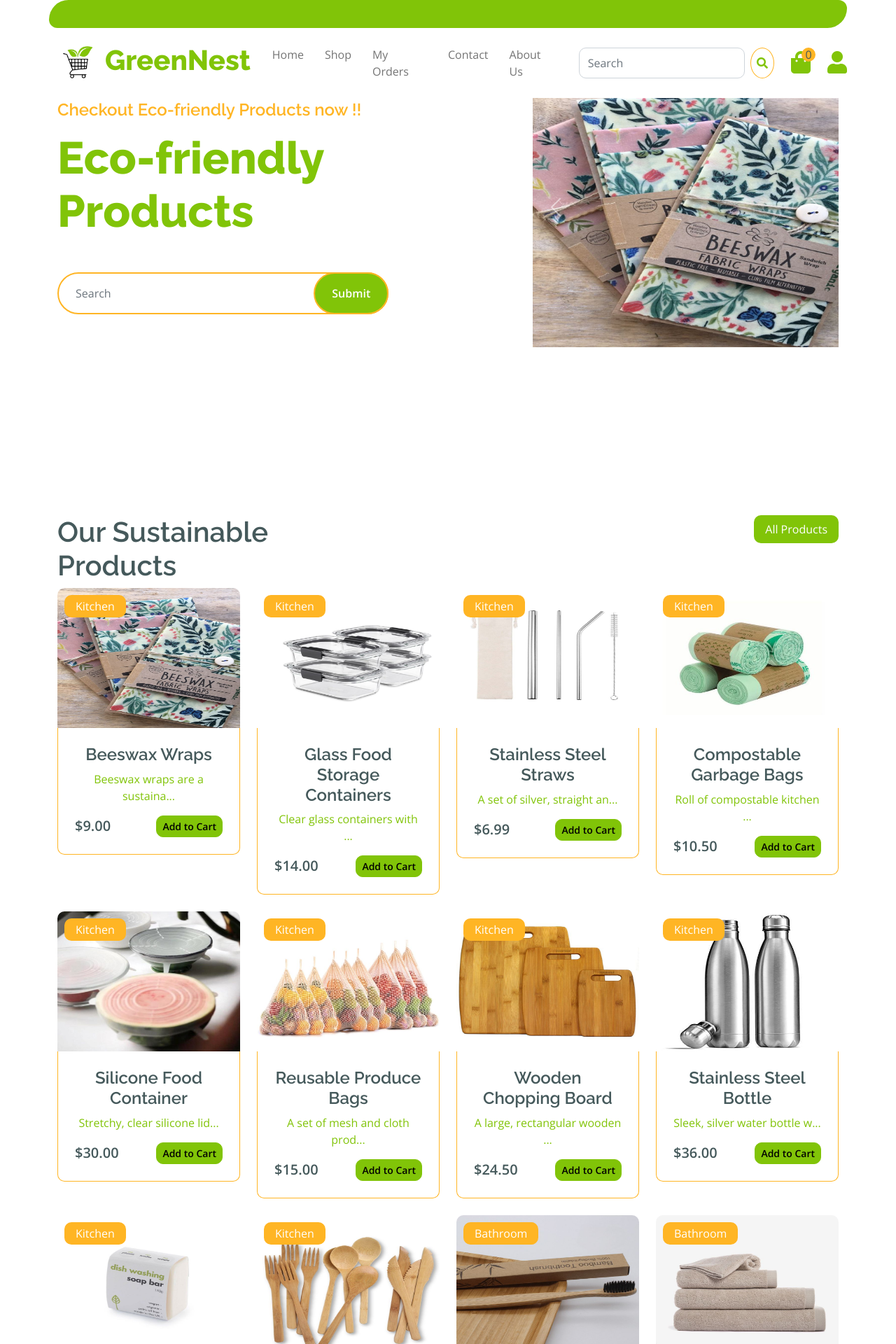
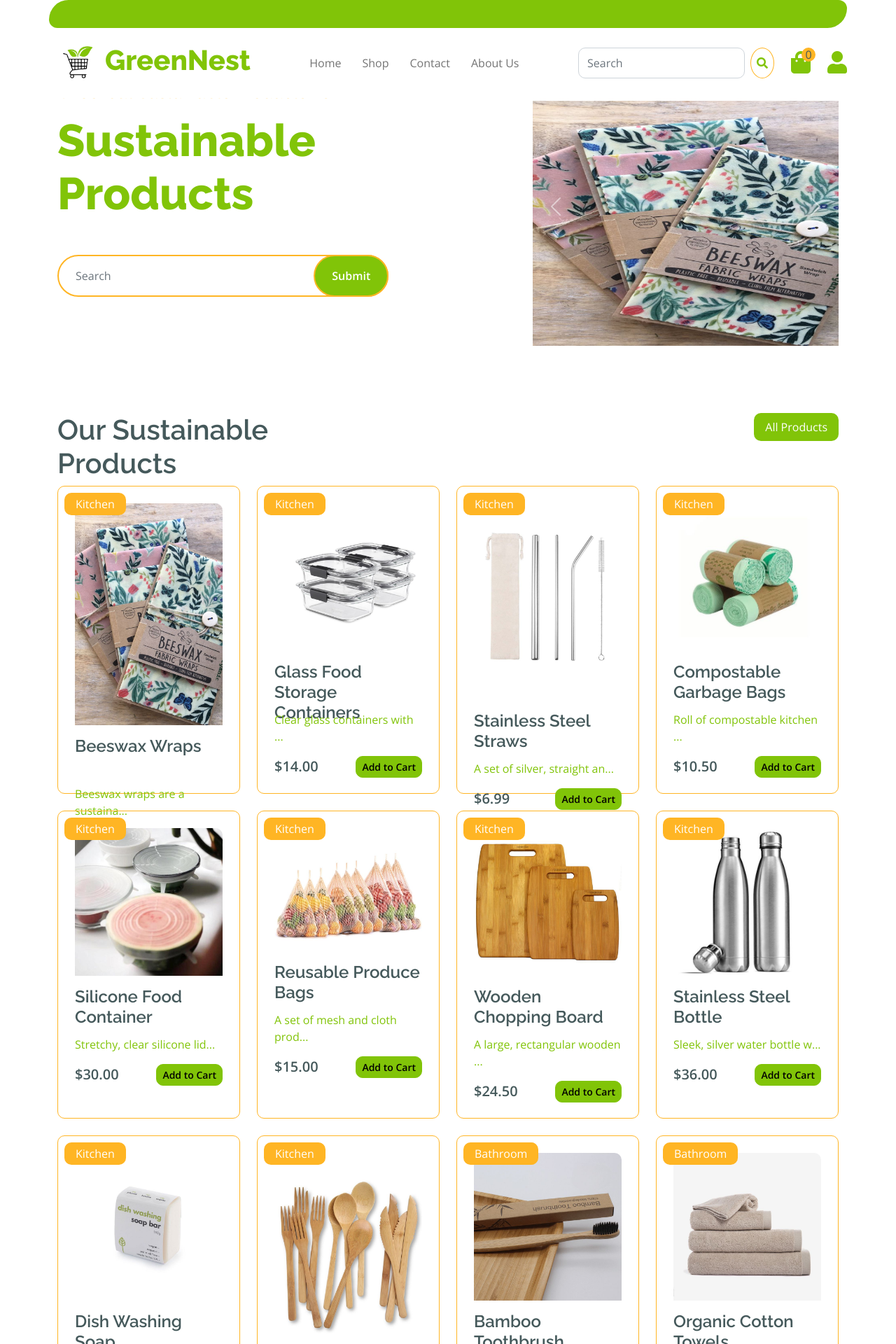
Before and after one commit to Khushbumodi123/GreenNest, a Django app: page / in a window 1280 px wide. Shown: the top 1920 px of the page at 70% size. Run offline with Django 5.2, Linux system fonts and the light colour scheme; data comes from the database, SQL or seed files in the repository; some libraries are stand-ins or nearby versions.

Commit message:
improve UI

```diff
--- a/landingPage/templates/landingPage/base.html
+++ b/landingPage/templates/landingPage/base.html
@@ -59,7 +59,9 @@
                     <div class="navbar-nav mx-auto">
                         <a href="{% url 'landingPage:index' %}" class="nav-item nav-link">Home</a>
                         <a href="{% url 'landingPage:shop' %}" class="nav-item nav-link">Shop</a>
+                        {% if request.session.customer %}
                         <a href="{% url 'landingPage:orders' %}" class="nav-item nav-link">My Orders</a>
+                        {% endif %}
                         <a href="{% url 'landingPage:contact' %}" class="nav-item nav-link">Contact</a>
                         <a href="{% url 'landingPage:about_us' %}" class="nav-item nav-link">About Us</a>
                     </div>
@@ -67,7 +69,9 @@
                         <form class="d-flex position-relative" method="get" action="{% url 'landingPage:search' %}">
                             <input class="form-control me-2" type="search" name="query" placeholder="Search" aria-label="Search" required autocomplete="off">
                             <button class="btn-search btn border border-secondary btn-md-square rounded-circle bg-white me-4" data-bs-toggle="modal"><i class="fas fa-search text-primary"></i></button>
-                            <div id="search-history" class="list-group position-absolute w-100" style="top: 100%; z-index: 1000;"></div>
+                            {% if request.session.customer %}
+                                <div id="search-history" class="list-group position-absolute w-100" style="top: 100%; z-index: 1000;"></div>
+                            {% endif %}
                         </form>
                         <a href="{% url 'landingPage:cart' %}" class="position-relative me-4 my-auto">
                             <i class="fa fa-shopping-bag fa-2x"></i>
--- a/landingPage/templates/landingPage/index.html
+++ b/landingPage/templates/landingPage/index.html
@@ -6,12 +6,12 @@
 {% block content %}
 
     <!-- Hero Start -->
-    <div class="container-fluid py-5 mb-5 hero-header">
+    <div class="container-fluid hero-header">
         <div class="container py-5">
             <div class="row g-5 align-items-center">
                 <div class="col-md-12 col-lg-7">
-                    <h4 class="mb-3 text-secondary">Checkout Eco-friendly Products now !!</h4>
-                    <h1 class="mb-5 display-3 text-primary">Eco-friendly Products</h1>
+                    <h4 class="mb-3 text-secondary">Checkout Sustainable Products now !!</h4>
+                    <h1 class="mb-5 display-3 text-primary">Sustainable Products</h1>
                     <div class="position-relative mx-auto">
                         <form class="d-flex" method="get" action="{% url 'landingPage:search' %}">
                             <input class="form-control border-2 border-secondary w-75 py-3 px-4 rounded-pill" name="query" placeholder="Search" required>
@@ -26,14 +26,14 @@
                 </div>
                 <div class="col-md-12 col-lg-5">
                     <div id="carouselId" class="carousel slide position-relative" data-bs-ride="carousel">
-                        <div class="carousel-inner" role="listbox">
+                        <div class="carousel-inner mt-5" role="listbox">
                         {% for product in products %}
-                            <div class="carousel-item {% if forloop.first %}active{% endif %} rounded">
+                            <div class="carousel-item {% if forloop.first %}active{% endif %} rounded mt-5 ">
                                 <img
                                     src="{{ product.image.url }}"
                                     class="d-block w-100"
                                     alt="{{ product.name }}"
-                                    style="max-height: 400px; width: auto; margin: 0 auto;">
+                                    style="max-height: 350px; width: auto; ">
 
                             </div>
                             {% endfor %}
@@ -54,15 +54,15 @@
     <!-- Hero End -->
 
     <!-- Products Start-->
-    <div class="container-fluid py-5">
+    <div class="container-fluid">
         <div class="container py-5">
-            <div class="tab-class text-center">
+            <div class="tab-class ">
                 <div class="row g-4">
                     <div class="col-lg-4 text-start">
                         <h1>Our Sustainable Products</h1>
                     </div>
                     <div class="col-lg-8 text-end">
-                        <ul class="nav nav-pills d-inline-flex text-center mb-5">
+                        <ul class="nav nav-pills d-inline-flex text-center">
                             <li class="nav-item">
                                 <a class="nav-link {% if not category_id %}active{% endif %}" href="{% url 'landingPage:index' %}">All Products</a>
                             </li>
@@ -80,12 +80,15 @@
                         <div class="col-md-6 col-lg-4 col-xl-3">
                             <a href="{% url 'landingPage:product_detail' product.id %}">
                             <div class="rounded position-relative fruite-item">
-                                <div class="fruite-img">
-                                    <img src="{{ product.image.url }}" class="img-fluid w-100 rounded-top" style="height: 200px;" alt="{{ product.name }}">
-                                </div>
-                                <div class="text-white bg-secondary px-3 py-1 rounded position-absolute" style="top: 10px; left: 10px;">{{ product.category.name }}</div>
-                                <div class="p-4 border border-secondary border-top-0 rounded-bottom">
-                                    <h4>{{ product.name|truncate_with_ellipsis:50 }}</h4>
+                                <div class="p-4 border border-secondary border rounded" style="height: 440px;">
+                                    <div class="fruite-img" >
+                                        <img src="{{ product.image.url }}" class="img-fluid w-100 rounded-top"  alt="{{ product.name }}">
+                                    </div>
+                                    <div class="text-white bg-secondary px-3 py-1 rounded position-absolute" style="top: 10px; left: 10px;">{{ product.category.name }}</div>
+
+                                    <div class="mt-3" style="height: 70px;">
+                                        <h4>{{ product.name|truncate_with_ellipsis:50 }}</h4>
+                                    </div>
                                     <p>{{ product.description|truncate_with_ellipsis:28 }}</p>
                                 </a>
                                     <div class="d-flex justify-content-between flex-lg-wrap">
--- a/landingPage/templates/landingPage/product.html
+++ b/landingPage/templates/landingPage/product.html
@@ -8,7 +8,7 @@
     <div class="container">
         <div class="row">
             <div class="col-lg-6">
-                <img class="img-fluid w-100" src="{{ product.image.url }}" alt="{{ product.name }}">
+                <img class="img-fluid w-80" src="{{ product.image.url }}" style="height: 300px" alt="{{ product.name }}">
             </div>
             <div class="col-lg-6">
                 <h3>{{ product.name }}</h3>
```
Also changed, not shown: landingPage/templates/landingPage/shop.html (+0 -84 lines).
